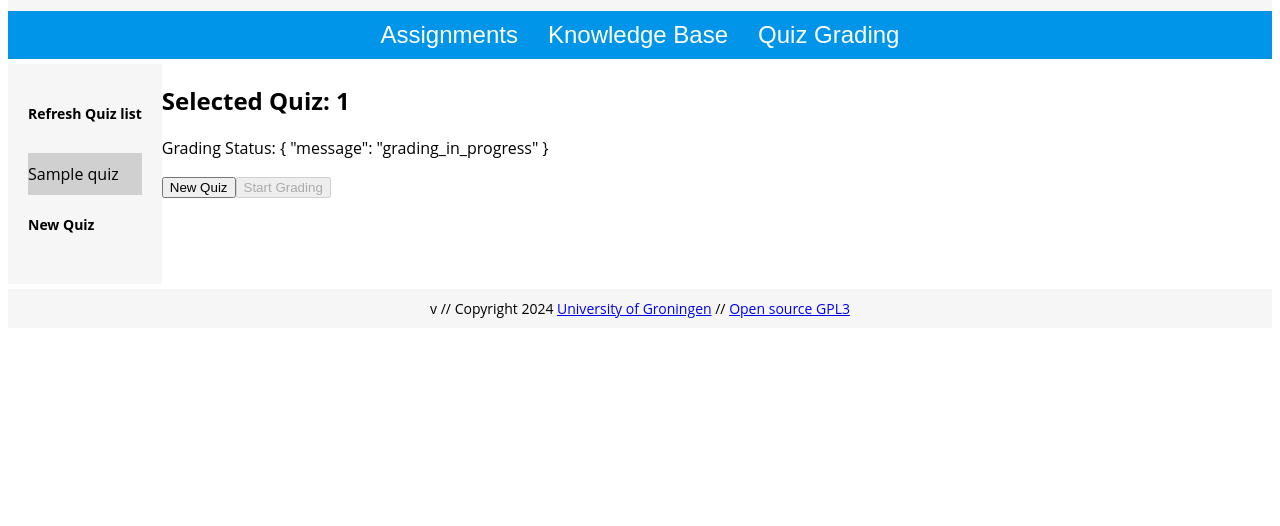
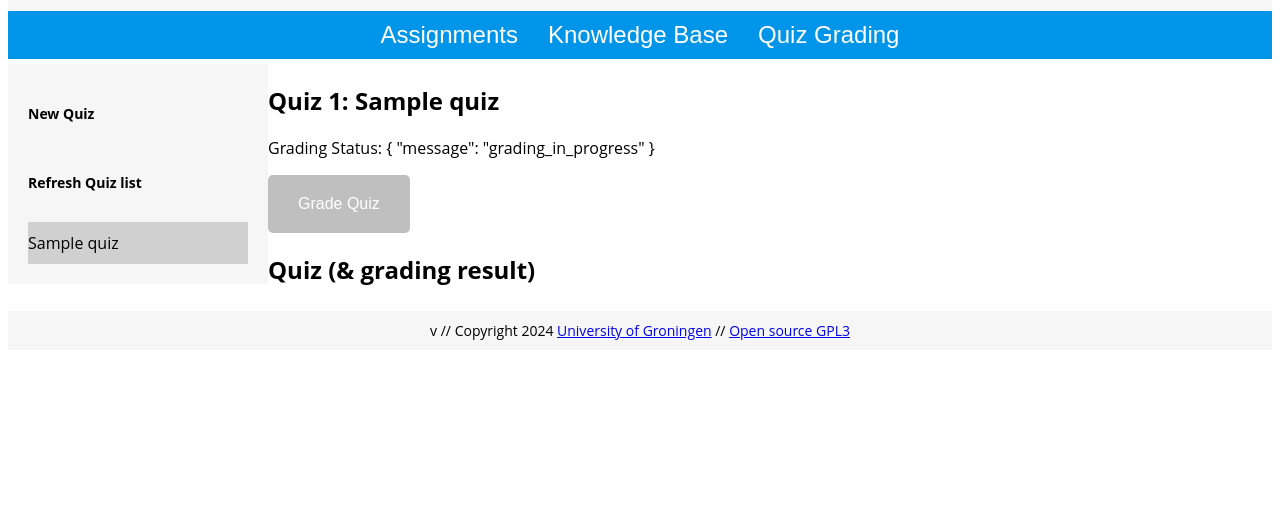
Before and after one commit to rug-gmw/heymans, a Flask app: page /app/quiz in a window 1280 px wide. Shown: the part 252-778 px from the top of the page. Run offline with Flask 3, Linux system fonts and the light colour scheme; tables that the repository leaves empty hold one stand-in row (values such as "Sample post"); data that the repository does not hold is empty.

Commit message:
New Quiz uploads a son definition. Quizzes can get re-graded.

```diff
--- a/heymans/templates/quiz.html
+++ b/heymans/templates/quiz.html
@@ -12,5 +12,4 @@
     </div>
     <script>{% include 'quiz.js' %}</script>
 </body>
-</html
->
+</html>
--- a/heymans/templates/quiz.js
+++ b/heymans/templates/quiz.js
@@ -3,8 +3,10 @@ const app = Vue.createApp({
     return {
       quizList: [],
       quizSelected: null,
+      quizName: '',
       gradingStatus: '',
       gradingResult: null,
+
 
       // isNewQuizCreated: false,
       // isGrading: false,
@@ -15,9 +17,11 @@ const app = Vue.createApp({
   },
   created() {
     this.fetchQuizList();
+    debugger;
   },
 
   methods: {
+    // gets the quiz list; also poll result from last quiz:
     async fetchQuizList() {
       const response = await fetch('/api/quizzes/list');
       this.quizList = await response.json();
@@ -25,50 +29,54 @@ const app = Vue.createApp({
       this.quizSelected = this.quizList.length ? this.quizList[this.quizList.length - 1].quiz_id : null;
       if (this.quizList.length) {
         this.pollGradingStatus(this.quizSelected);
+
       }
     },
 
+    // Get the grading status from the server:
     async pollGradingStatus(quiz_id) {
       this.quizSelected = quiz_id;
       const response = await fetch(`/api/quizzes/grading/poll/${quiz_id}`);
       this.gradingStatus = await response.json();
-      console.log(this.gradingStatus);
 
     if (this.gradingStatus["message"] === 'grading_done') {
         const quizResponse = await fetch(`/api/quizzes/get/${quiz_id}`);
         this.gradingResult = JSON.stringify(await quizResponse.json(), null, 2);
       } else if (this.gradingStatus['message'] == 'needs_grading') {
-      	console.log('needs_grading. Was the result deleted?')
         const quizResponse = await fetch(`/api/quizzes/get/${quiz_id}`);
         this.gradingResult = JSON.stringify(await quizResponse.json(), null, 2);
       } else { // grading_in_progress.
-      	console.log('grading_in_progress?; timeout')
         // setTimeout(this.pollGradingStatus, 1000);
 		setTimeout(() => this.pollGradingStatus(quiz_id), 1000);
       }
     },
 
-    // creating a new quiz (TODO: user data! (upload?))
-    async createNewQuiz() {
-      const quizData = {
-        name: 'Quiz title',
-        questions: [
-          {
-            text: 'Who is the cutest bunny?',
-            answer_key: '- Must state that the cutest bunny is Boef',
-            attempts: [
-              {
-                username: 's12345678',
-                answer: 'The cutest bunny is Boef',
-              },
-              {
-                username: 's12345678',
-                answer: "Don't know. :-(",
-              },
-            ],
-          },
-        ],
-      };
+    // When 'New quiz' gets clicked, the item is created
+    triggerFileUpload() {
+      document.getElementById('file-upload').click();
+    },
+
+    // After upload, the quiz gets parsed and the quiz gets populated..
+    handleQuizUpload(event) {
+      console.log("handling quiz upload ")
+      const file = event.target.files[0];
+      if (file) {
+        const reader = new FileReader();
+        reader.onload = (e) => {
+          try {
+            const quizData = JSON.parse(e.target.result);
+            this.createNewQuiz(quizData);
+          } catch (error) {
+            console.error('Error parsing JSON file:', error);
+          }
+        };
+        reader.readAsText(file);
+      }
+    },
+
+    // creating a new quiz (by default, it's empty)
+    async createNewQuiz(quizData) {
+      console.log("Posting new quiz data:")
       const response = await fetch('/api/quizzes/new', {
         method: 'POST',
         headers: {
@@ -76,13 +84,17 @@ const app = Vue.createApp({
         },
         body: JSON.stringify(quizData),
       });
+      // TODO check whether response is valid. Give feedback.
+      // ...
+      // pull result, refresh the list
       const data = await response.json();
-      this.newQuizId = data.quizId;
-      this.isNewQuizCreated = true;
-      this.fetchQuizList();
+      await this.fetchQuizList();
+      // fetchQuizList already sets it to the last quiz
+      // new quiz is usually last quiz. This is probably superfluous?
+      this.quizSelected = data.quiz_id
     },
 
-    // Start grading a freshly created quiz; OR restart grading an ungraded quiz?
+    // Start grading OR restart grading:
     async startGrading() {
       this.isGrading = true;
       await fetch('/api/quizzes/grading/start', {
@@ -90,12 +102,17 @@ const app = Vue.createApp({
         headers: {
           'Content-Type': 'application/json',
         },
-        body: JSON.stringify({'quiz_id': this.newQuizId,
+        body: JSON.stringify({'quiz_id': this.quizSelected,
                               'model': 'mistral-medium'}),
     });
-      this.pollGradingStatus(this.newQuizId);
+      this.pollGradingStatus(this.quizSelected);
     },
   },
+  computed: {
+    isGrading() {
+      return this.gradingStatus.message === 'grading_in_progress';
+    }
+  }
 });
 
 app.mount('#app');
--- a/heymans/templates/quiz_grading.html
+++ b/heymans/templates/quiz_grading.html
@@ -6,7 +6,12 @@
 <!-- make the overview div: how to make a quiz/upload? -->
 <div class='container'>
   <div class="left-menu">
+    <h3 @click="triggerFileUpload">New Quiz</h3>
+    <!-- Empty element that get's triggered by prev item.If item changes, file is processed -->
+    <input id="file-upload" type="file" @change="handleQuizUpload" accept=".json" style="display: none;">
+
     <h3 @click="fetchQuizList">Refresh Quiz list</h3>
+    <!-- list of quizzes: -->
     <ul>
       <!-- populate with v-for; change class if item=selected -->
       <li
@@ -17,19 +22,20 @@
         >        {{ quiz.name }}
       </li>
     </ul>
-    <h3 @click="createNewQuiz">New Quiz</h3>
   </div>
 
-  <div class="main-content">
-    <h2>Selected Quiz: {{ quizSelected }}</h2>
+  <div class="main-content"  v-if="quizList.length > 0">
+    <h2> Quiz {{quizSelected}}: {{quizList[quizSelected-1].name}}</h2>
     <p>Grading Status: {{ gradingStatus }}</p>
-    <button @click="createNewQuiz" :disabled="isGrading">New Quiz</button>
-    <button @click="startGrading" :disabled="!isNewQuizCreated || isGrading">Start Grading</button>
-    <div v-if="isGrading">
-      <p>Grading Status: {{ gradingStatus }}</p>
-      <pre v-if="gradingResult">{{ gradingResult }}</pre>
-    </div>
-      <pre>{{ gradingResult }}</pre>
+    <!-- TODO: make grading status a 'traffic light' symbol as part of the h2 , in white, orange, red?-->
+    <!-- Grade Quiz button -->
+    <!-- <button id="sendButton" @click="startGrading"> -->
+    <button id="sendButton" @click="startGrading" :disabled="isGrading">
+      Grade Quiz
+    </button>
+
+    <h2>Quiz (& grading result)</h2>
+    <pre>{{ gradingResult }}</pre>
     </div>
 </div>
 {% endraw %}
--- a/heymans/templates/stylesheet.css
+++ b/heymans/templates/stylesheet.css
@@ -39,8 +39,8 @@ body { font-family: 'Open Sans', sans-serif; }
 /*Page content*/
 
 .left-menu {
-  background-color: #f6f6f6; width:
-  220;
+  background-color: #f6f6f6;
+  width: 220px;
   padding: 20px;
   align-self: flex-start;
   flex-shrink: 0; /* Prevent shrinking */
@@ -70,6 +70,42 @@ body { font-family: 'Open Sans', sans-serif; }
 
 
 main-content { flex-grow: 1; padding: 20px; background-size: contain; }
+
+.upload-container {
+  border: 2px dotted #0095e9; /* Light blue border */
+  padding: 20px;
+  text-align: center;
+  margin: 20px 0;
+}
+
+.upload-label {
+  background-color: #0095e9;
+  color: #ffffff;
+  padding: 10px 20px;
+  cursor: pointer;
+}
+
+.upload-button {
+  text-decoration: underline;
+}
+
+#sendButton {
+  background-color: #006300; /* Green background */
+  color: white; /* White text */
+  border: none; /* No border */
+  padding: 20px 30px; /* Padding around the text */
+  cursor: pointer; /* Change cursor to pointer on hover */
+  border-radius: 5px; /* Rounded corners */
+  font-size: 16px; /* Font size */
+}
+
+#sendButton:disabled {
+  background-color: #bfbfbf; /* Gray background for disabled state */
+  cursor: not-allowed; /* Change cursor to not-allowed */
+}
+
+
+
 .main-content table {
   width: 100%; /* Set table to occupy the full width of its container */
   border-collapse: collapse; /* Collapse the borders of the table cells */
```
